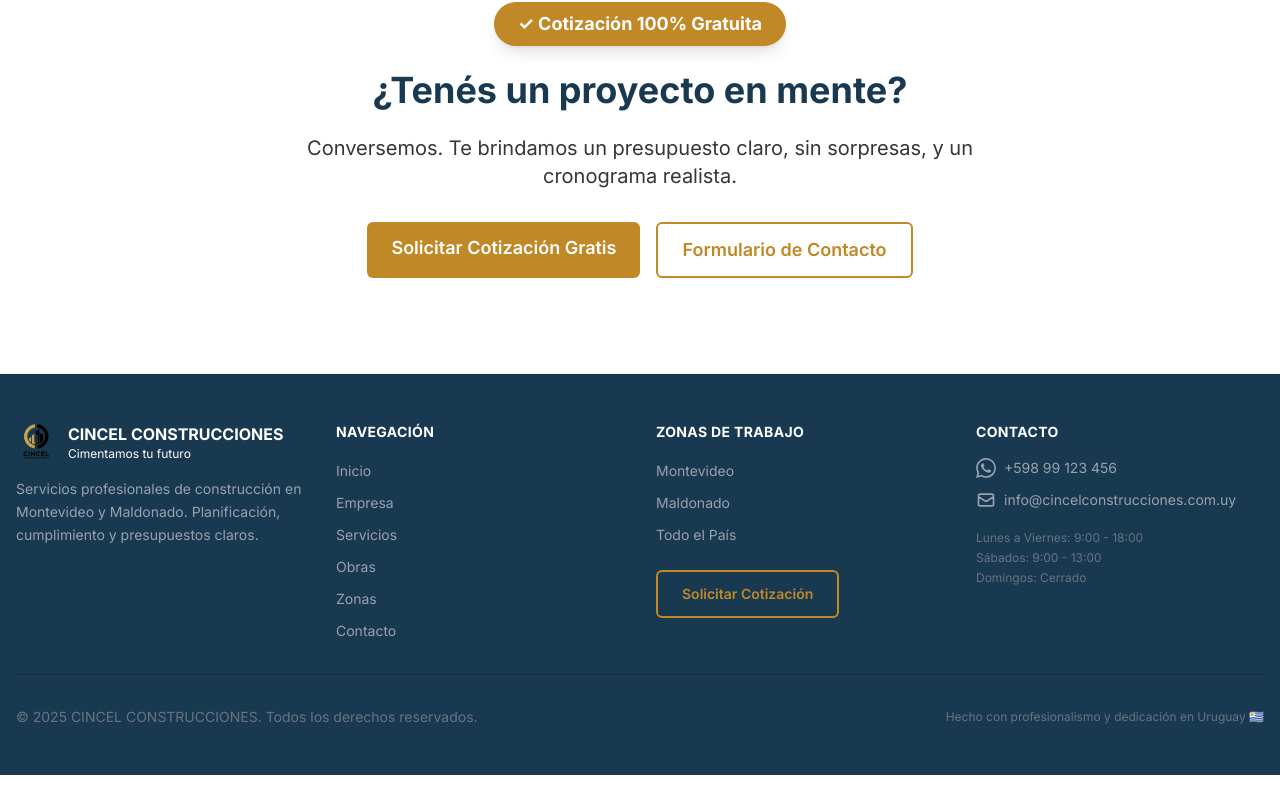
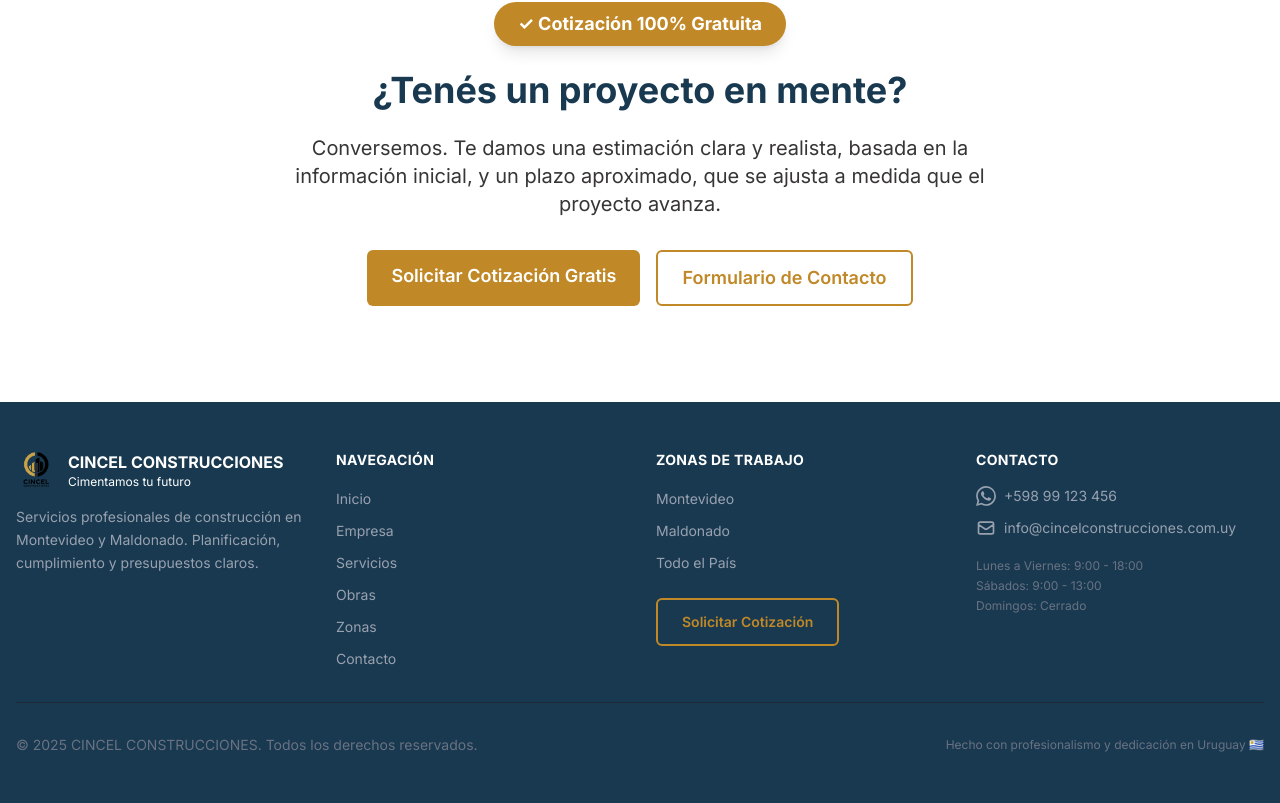
Before and after one commit to mauro2387/cincel, a React (Vite) app: page / in a window 1280 px wide. Shown: the part 5910-6713 px from the top of the page. Before the commit the page ends 6685 px from the top, so only its background shows below. Built offline with nearby package versions, Linux system fonts and the light colour scheme.

Commit message:
Actualizar texto CTA final - estimación clara y plazo aproximado

```diff
--- a/src/pages/Home.tsx
+++ b/src/pages/Home.tsx
@@ -456,7 +456,7 @@ export const Home: React.FC = () => {
               ¿Tenés un proyecto en mente?
             </h2>
             <p className="text-xl text-cincel-dark mb-8">
-              Conversemos. Te brindamos un presupuesto claro, sin sorpresas, y un cronograma realista.
+              Conversemos. Te damos una estimación clara y realista, basada en la información inicial, y un plazo aproximado, que se ajusta a medida que el proyecto avanza.
             </p>
             <div className="flex flex-col sm:flex-row gap-4 justify-center">
               <Link
```
